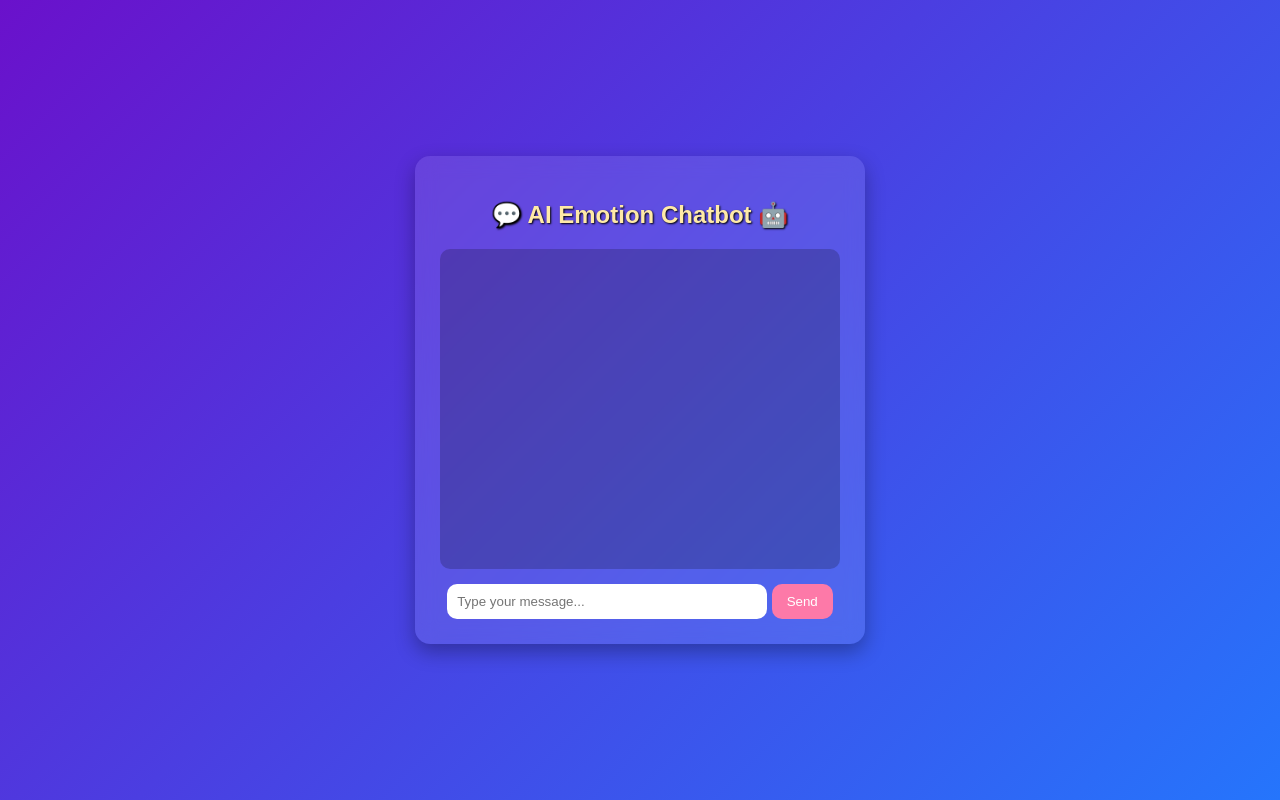
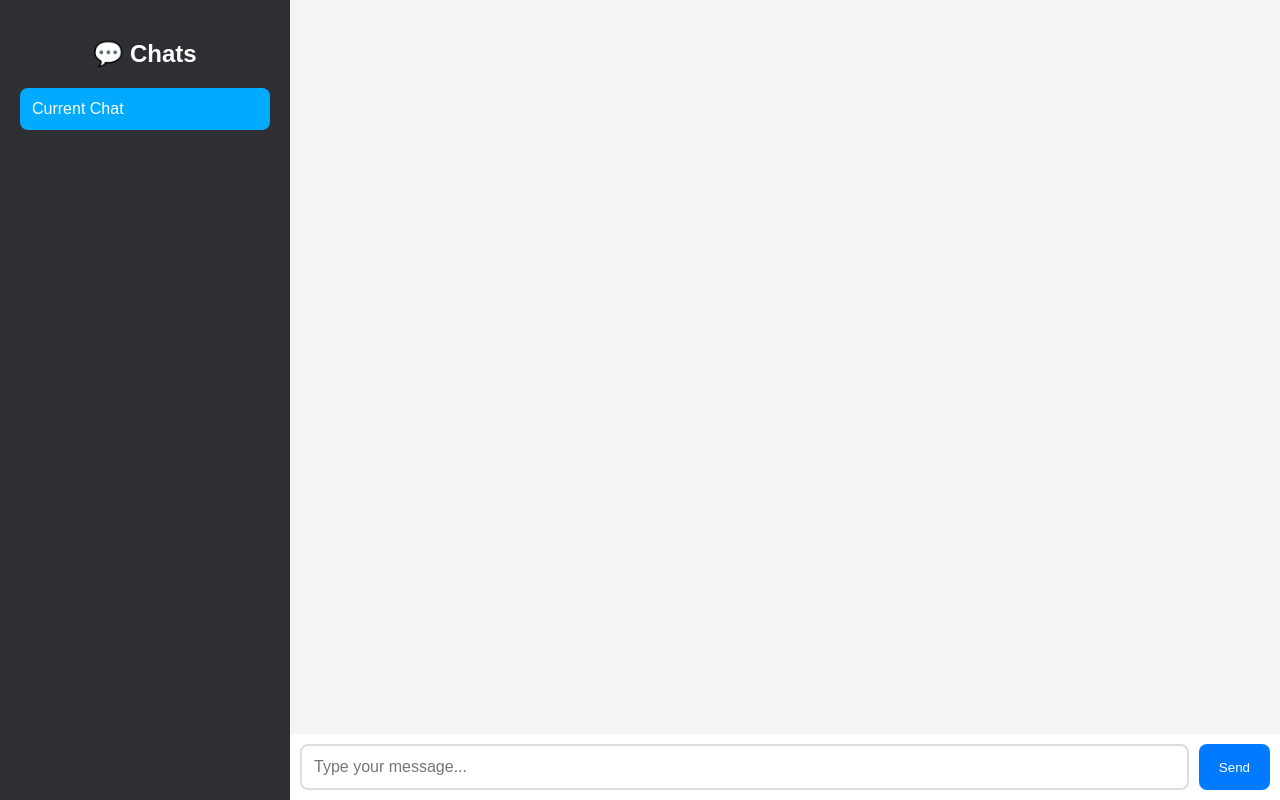
Before and after one commit to Shaiksadhika66/train_emotions-project, a Flask app: page / in a window 1280 px wide. Run offline with Flask 3, Linux system fonts and the light colour scheme; parts of the project's set-up code (start-up, migrations or seed data) failed here and were passed over.

Commit message:
Initial commit

```diff
--- a/app/app.py
+++ b/app/app.py
@@ -1,14 +1,15 @@
 from flask import Flask, request, jsonify, render_template
-import joblib
-
-
-from flask import Flask, request, jsonify
 import joblib
 
 app = Flask(__name__)
 
-# Load trained model
-model = joblib.load("models/emotion_model.pkl")
+# Load model only once
+model = joblib.load("../models/emotion_model.pkl")
+
+# Helper function
+def predict_emotion(text):
+    return model.predict([text])[0]
+
 
 @app.route("/")
 def home():
@@ -17,20 +18,37 @@ def home():
 
 @app.route("/chat", methods=["POST"])
 def chat():
-    user_message = request.json.get("message")
-    prediction = model.predict([user_message])[0]
+    user_message = request.json.get("message", "")
+    emotion = predict_emotion(user_message)
 
     responses = {
         "joy": "I'm glad to hear that! 😊",
         "sadness": "I'm here for you. 💙",
         "anger": "Take a deep breath... it'll be okay. 😤",
-        "fear": "Don't worry, you're safe now. 🤗"
+        "fear": "Don't worry, you're safe now. 🤗",
+        "love": "Aww that's sweet ❤️"
     }
 
-    return jsonify({
-        "emotion": prediction,
-        "reply": responses.get(prediction, "Tell me more about it.")
-    })
+    reply = responses.get(emotion, "Tell me more about it.")
+    return jsonify({"emotion": emotion, "reply": reply})
+
+
+@app.route("/get_emotion", methods=["POST"])
+def get_emotion():
+    user_text = request.json.get("message", "")
+    emotion = predict_emotion(user_text)
+
+    responses = {
+        "joy": "I'm glad to hear that! 😊",
+        "sadness": "I'm here for you. Stay strong ❤️",
+        "anger": "Take a deep breath… it's okay 😌",
+        "fear": "Don't worry, I'm with you 🤝",
+        "love": "Aww that's sweet ❤️"
+    }
+
+    bot_reply = responses.get(emotion, "I’m here to help you 😊")
+    return jsonify({"emotion": emotion, "reply": bot_reply})
+
 
 if __name__ == "__main__":
     app.run(debug=True)
--- /dev/null
+++ b/app/static/style.css
@@ -0,0 +1,95 @@
+body {
+    margin: 0;
+    font-family: Arial, sans-serif;
+    background: #f4f4f4;
+}
+
+.container {
+    display: flex;
+    height: 100vh;
+}
+
+.sidebar {
+    width: 250px;
+    background: #2d2f33;
+    color: white;
+    padding: 20px;
+}
+
+.sidebar h2 {
+    text-align: center;
+}
+
+.sidebar ul {
+    list-style: none;
+    padding: 0;
+}
+
+.sidebar li {
+    padding: 12px;
+    margin: 10px 0;
+    background: #3a3d41;
+    border-radius: 8px;
+    cursor: pointer;
+}
+
+.sidebar li.active {
+    background: #00aaff;
+}
+
+.chat-area {
+    flex: 1;
+    display: flex;
+    flex-direction: column;
+}
+
+.chat-box {
+    flex: 1;
+    overflow-y: auto;
+    padding: 20px;
+}
+
+.msg {
+    margin: 10px 0;
+    padding: 12px;
+    border-radius: 10px;
+    max-width: 60%;
+}
+
+.user {
+    background: #00c853;
+    color: white;
+    margin-left: auto;
+}
+
+.bot {
+    background: #ececec;
+}
+
+.input-area {
+    padding: 10px;
+    display: flex;
+    gap: 10px;
+    background: white;
+}
+
+input {
+    flex: 1;
+    padding: 12px;
+    font-size: 16px;
+    border: 2px solid #ddd;
+    border-radius: 8px;
+}
+
+button {
+    padding: 12px 20px;
+    background: #007bff;
+    border: none;
+    color: white;
+    border-radius: 8px;
+    cursor: pointer;
+}
+
+button:hover {
+    background: #0056b3;
+}
--- a/app/templates/index.html
+++ b/app/templates/index.html
@@ -2,119 +2,59 @@
 <html lang="en">
 <head>
     <meta charset="UTF-8">
-    <meta name="viewport" content="width=device-width, initial-scale=1.0">
-    <title>AI Emotion Chatbot 🤖</title>
-    <style>
-        body {
-            font-family: 'Poppins', sans-serif;
-            background: linear-gradient(135deg, #6a11cb, #2575fc);
-            color: white;
-            display: flex;
-            justify-content: center;
-            align-items: center;
-            height: 100vh;
-            margin: 0;
-        }
+    <title>AI Emotion Chatbot</title>
+    <link rel="stylesheet" href="/static/style.css">
+</head>
 
-        .chat-container {
-            background: rgba(255, 255, 255, 0.1);
-            backdrop-filter: blur(10px);
-            padding: 25px;
-            border-radius: 15px;
-            width: 400px;
-            box-shadow: 0 8px 20px rgba(0,0,0,0.3);
-            text-align: center;
-        }
+<body>
 
-        h2 {
-            margin-bottom: 20px;
-            color: #ffeaa7;
-            text-shadow: 1px 1px 2px #000;
-        }
+<div class="container">
 
-        .messages {
-            background: rgba(0,0,0,0.2);
-            height: 300px;
-            border-radius: 10px;
-            overflow-y: auto;
-            padding: 10px;
-            margin-bottom: 15px;
-            text-align: left;
-        }
+    <!-- Sidebar -->
+    <div class="sidebar">
+        <h2>💬 Chats</h2>
+        <ul id="chatList">
+            <li class="active">Current Chat</li>
+        </ul>
+    </div>
 
-        .user, .bot {
-            margin: 10px 0;
-            padding: 10px;
-            border-radius: 10px;
-            display: inline-block;
-            max-width: 80%;
-        }
+    <!-- Main Chat Area -->
+    <div class="chat-area">
+        <div id="chatBox" class="chat-box"></div>
 
-        .user {
-            background-color: #74b9ff;
-            align-self: flex-end;
-            float: right;
-            clear: both;
-        }
+        <div class="input-area">
+            <input id="userInput" type="text" placeholder="Type your message...">
+            <button onclick="sendMessage()">Send</button>
+        </div>
+    </div>
 
-        .bot {
-            background-color: #55efc4;
-            float: left;
-            clear: both;
-        }
-
-        input {
-            width: 75%;
-            padding: 10px;
-            border: none;
-            border-radius: 10px;
-            outline: none;
-        }
-
-        button {
-            background-color: #fd79a8;
-            border: none;
-            color: white;
-            padding: 10px 15px;
-            border-radius: 10px;
-            cursor: pointer;
-            transition: 0.3s;
-        }
-
-        button:hover {
-            background-color: #e84393;
-        }
-    </style>
-</head>
-<body>
-    <div class="chat-container">
-        <h2>💬 AI Emotion Chatbot 🤖</h2>
-        <div class="messages" id="chat-box"></div>
-        <input id="message" type="text" placeholder="Type your message..." />
-        <button onclick="sendMessage()">Send</button>
 </div>
 
 <script>
 async function sendMessage() {
-            const input = document.getElementById("message");
-            const message = input.value.trim();
-            if (!message) return;
+    let text = document.getElementById("userInput").value;
+    if (!text.trim()) return;
 
-            const chatBox = document.getElementById("chat-box");
-            chatBox.innerHTML += `<div class='user'>👤 ${message}</div>`;
+    // Show user message
+    let chatBox = document.getElementById("chatBox");
+    chatBox.innerHTML += `<div class='msg user'>${text}</div>`;
 
-            input.value = "";
+    document.getElementById("userInput").value = "";
 
-            const res = await fetch("/chat", {
+    // Send to backend
+    let res = await fetch("/get_emotion", {
         method: "POST",
         headers: { "Content-Type": "application/json" },
-                body: JSON.stringify({ message })
+        body: JSON.stringify({ message: text })
     });
 
-            const data = await res.json();
-            chatBox.innerHTML += `<div class='bot'>🤖 (${data.emotion}) ${data.reply}</div>`;
+    let data = await res.json();
+
+    // Show bot message
+   chatBox.innerHTML += `<div class='msg bot'>🤖 (${data.emotion}) ${data.reply}</div>`;
    chatBox.scrollTop = chatBox.scrollHeight;
 }
 </script>
+
 </body>
 </html>
--- /dev/null
+++ b/requirements.txt
@@ -0,0 +1,4 @@
+flask
+joblib
+scikit-learn
+numpy
```
Also changed, not shown: 1 other file. Lines whose indentation alone changed are shown as unchanged.
